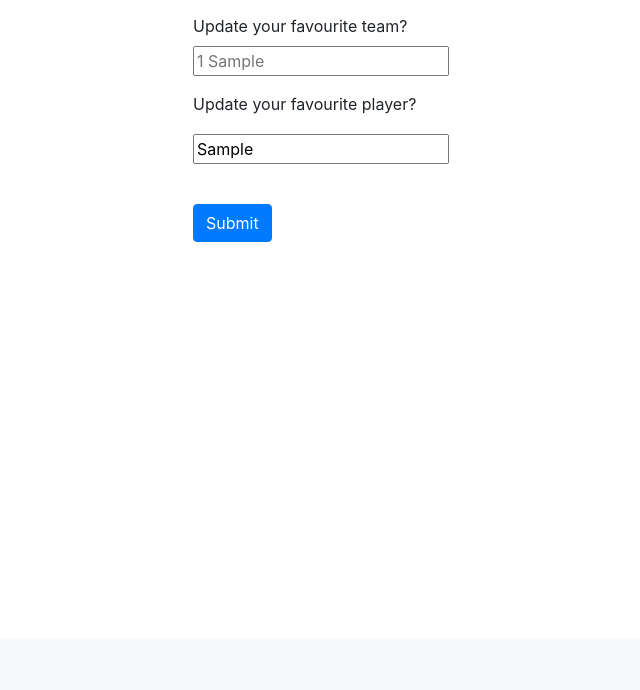
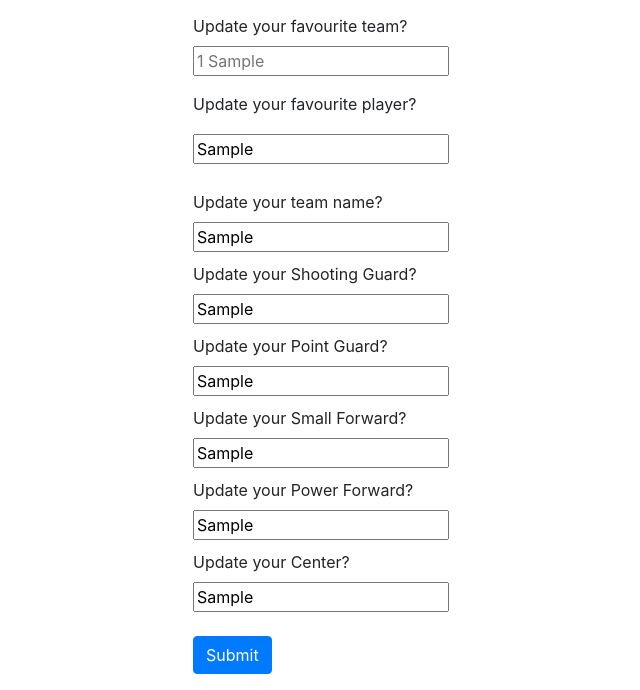
Before and after one commit to CalderLund/BBall-Analytics, a Django app: template src/templates/update_account_form.html in a window 1280 px wide. Shown: the part 161-851 px from the top of the page, without its empty margins (272-912 px from the left). Before the commit the page ends 403 px from the top, so only its background shows below. Run offline with Django 3.2, Linux system fonts and the light colour scheme; the template is opened without the code that fills it: most values are stand-ins (such as "Sample title", 1, 10 or a date in 2020); some libraries are stand-ins or nearby versions.

Commit message:
enabled update for fantasy team

```diff
--- a/src/templates/update_account_form.html
+++ b/src/templates/update_account_form.html
@@ -185,6 +185,44 @@
                 <label>Update your favourite player?</label>
                  <input type="text" name="player" id="favourite_player" placeholder="Kobe Bryant" value="{{favouritePlayer}}" style="margin-top: 10px;">
                 </div>
+
+                <div>
+                    {% if fantasyTeam == None%}
+                    <div>
+                        Would you like to create your customized team?
+                        <div>
+                            <label for="yes">Yes</label>
+                            <input type="radio" name="decision" id="yes" onclick="fantasyTeamWrapper()">
+                            <div id="fantasyTeamCreate"></div>
+                        </div>
+                        <div>
+                            <label for="no">No</label>
+                            <input type="radio" name="decision" id="no" onclick="removeFantasyTeamCreate()">
+                        </div>
+                    </div>
+                    {% else %}
+                    <div>
+                        <label for="teamName" style="margin-top: 10px;">Update your team name? </label> <br />
+                        <input type="text" name="teamName" id="teamName" placeholder="{{fantasyTeam}}" value="{{fantasyTeam}}"> <br />
+
+                        <label for="SG" style="margin-top: 10px;">Update your Shooting Guard? </label>
+                        <input type="text" name="SG" id="SG" placeholder="{{fantasyPlayers.SG}}" value="{{fantasyPlayers.SG}}"> <br />
+
+                        <label for="PG" style="margin-top: 10px;">Update your Point Guard? </label>
+                        <input type="text" name="PG" id="PG" placeholder="{{fantasyPlayers.PG}}" value="{{fantasyPlayers.PG}}"> <br />
+
+                        <label for="SF" style="margin-top: 10px;">Update your Small Forward? </label>
+                        <input type="text" name="SF" id="SF" placeholder="{{fantasyPlayers.SF}}" value="{{fantasyPlayers.SF}}"> <br />
+
+                        <label for="PF" style="margin-top: 10px;">Update your Power Forward? </label>
+                        <input type="text" name="PF" id="PF" placeholder="{{fantasyPlayers.PF}}" value="{{fantasyPlayers.PF}}"> <br />
+
+                        <label for="C" style="margin-top: 10px;">Update your Center? </label><br />
+                        <input type="text" name="C" id="C" placeholder="{{fantasyPlayers.C}}" value="{{fantasyPlayers.C}}">
+                    </div>
+                    {% endif %}
+                </div>
+
                 <br>
                 <input type="submit" class="btn btn-primary" id="submit_form" value="Submit">
             </form>
@@ -208,4 +246,32 @@
         console.log("Favourite player after conditioning: " + selected_favourite_player)
         document.getElementById("favourite_player").value = selected_favourite_player
     }
+
+    function teamName() {
+        Teamname_html =
+        '<label for="teamName">Please enter the name of your team: </label>\
+        <input type="text" name="teamName" id="teamName"> <br />'
+        document.getElementById("fantasyTeamCreate").innerHTML = Teamname_html;
+    }
+    function playerSelect() {
+        playerSelect_html =
+        '<label for="SG">Choose Your Shooting Guard: </label>\
+         <input type="text" name="SG" id="SG" placeholder="Kobe Bryant" value="Kobe Bryant"> <br />\
+         <label for="PG">Choose Your Point Guard: </label>\
+         <input type="text" name="PG" id="PG" placeholder="LeBron James" value="LeBron James"> <br />\
+         <label for="SF">Choose Your Small Forward: </label>\
+         <input type="text" name="SF" id="SF" placeholder="Ozell Jones" value="Ozell Jones"> <br />\
+         <label for="PF">Choose Your Power Forward: </label>\
+         <input type="text" name="PF" id="PF" placeholder="Kevin Durant" value="Kevin Durant"> <br />\
+         <label for="C">Choose Your Center: </label><br />\
+         <input type="text" name="C" id="C" placeholder="Kawhi Leonardt" value="Kawhi Leonard">'
+         document.getElementById("fantasyTeamCreate").innerHTML += playerSelect_html;
+    }
+    function fantasyTeamWrapper() {
+        teamName();
+        playerSelect();
+    }
+    function removeFantasyTeamCreate() {
+        document.getElementById("fantasyTeamCreate").innerHTML = "";
+    }
 </script>
```
Also changed, not shown: src/accounts/models.py (+4 -4 lines), src/accounts/views.py (+33 -5 lines).
